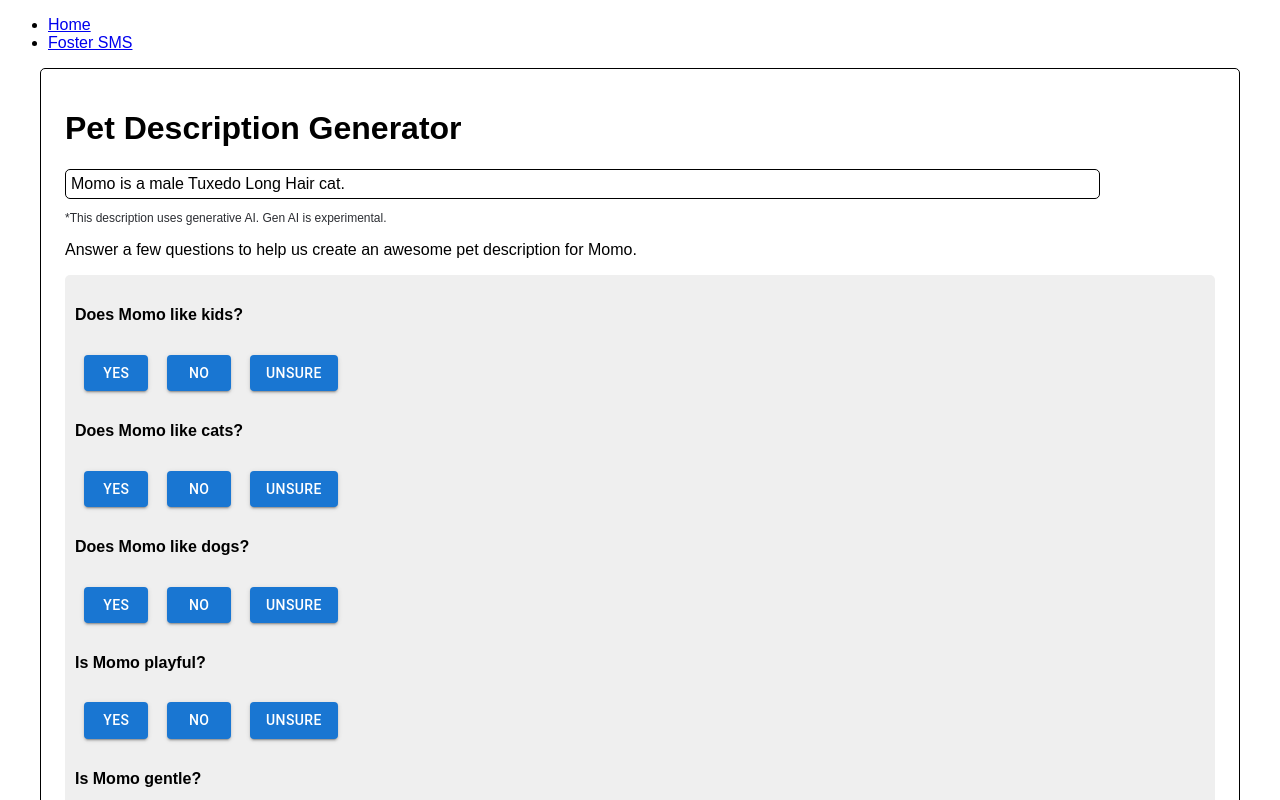
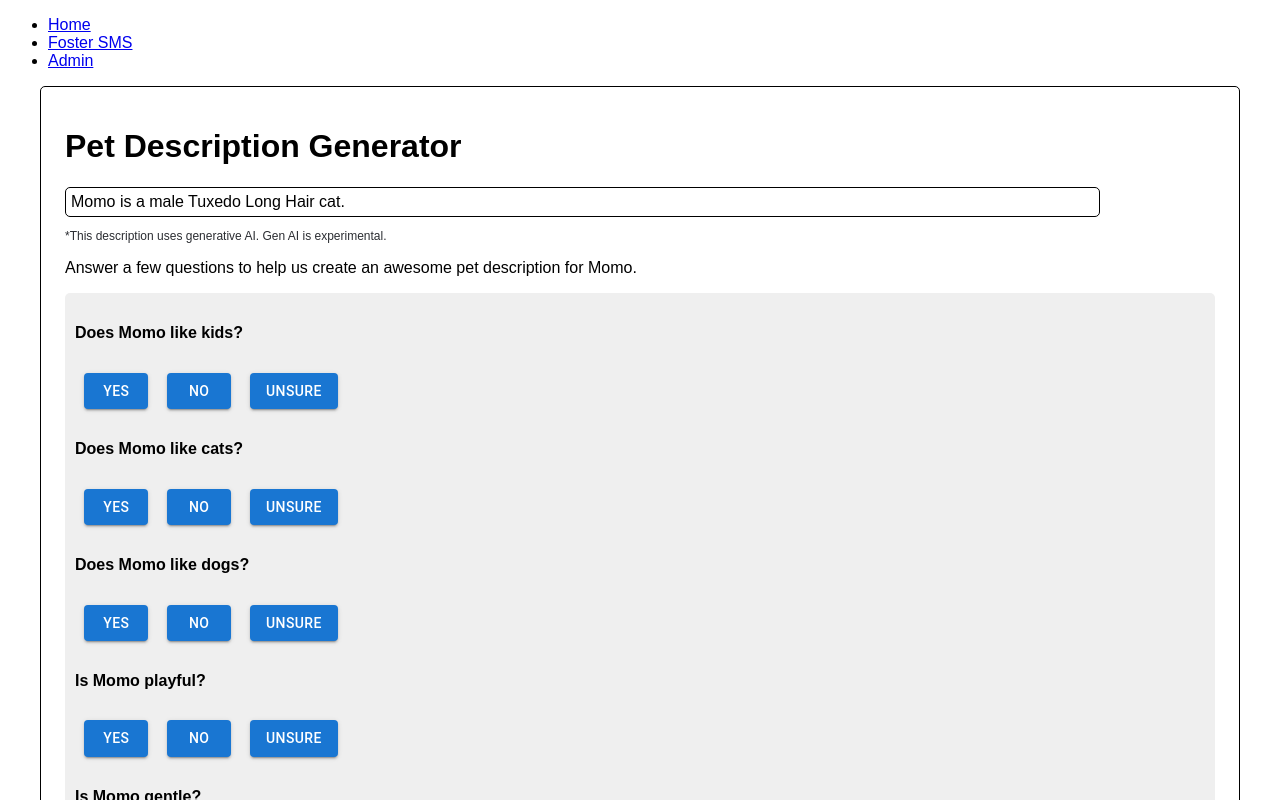
Before and after one commit to kyaagoggins/fetch-my-story, a React (Vite) app: page /foster-sms in a window 1280 px wide. Shown: the top 800 px of the page. Built offline with nearby package versions, Linux system fonts and the light colour scheme.

Commit message:
addition of routing for frontend

```diff
--- a/src/App.jsx
+++ b/src/App.jsx
@@ -5,6 +5,7 @@ import { Button, Grid2 } from '@mui/material'
 import FosterSMS from './FosterSMS';
 import Home from './Home';
 import Navbar from './components/Navbar/Navbar';
+import AdminHome from './admin/AdminHome';
 
 function App() {
 
@@ -16,6 +17,7 @@ function App() {
         <Routes>
             <Route path='/' element={<Home />}/>
             <Route path='/foster-sms' element={<FosterSMS />}/>
+            <Route path='/admin' element={<AdminHome />}/>
           </Routes>
       </Router>
     </>
--- a/src/components/Navbar/Navbar.jsx
+++ b/src/components/Navbar/Navbar.jsx
@@ -7,6 +7,7 @@ export default function Navbar() {
       <ul>
         <li><Link to="/">Home</Link></li>
         <li><Link to="/foster-sms">Foster SMS</Link></li>
+        <li><Link to="/admin">Admin</Link></li>
       </ul>
     </nav>
   );
--- a/src/components/Question/Question.module.css
+++ b/src/components/Question/Question.module.css
@@ -2,7 +2,3 @@
     margin: 1% !important;
 
 }
-
-.questionGrid {
-
-}
```
Also changed, not shown: src/admin/AdminHome.jsx (added), src/admin/EditPage.jsx (added), src/admin/Settings.jsx (added).
